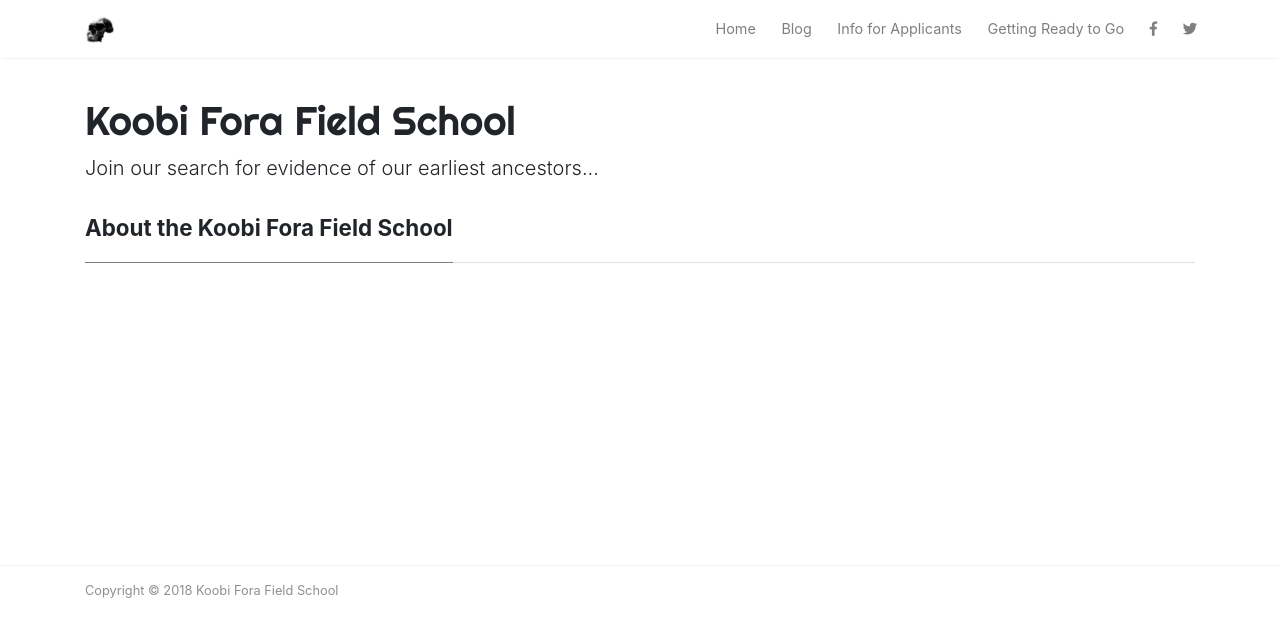
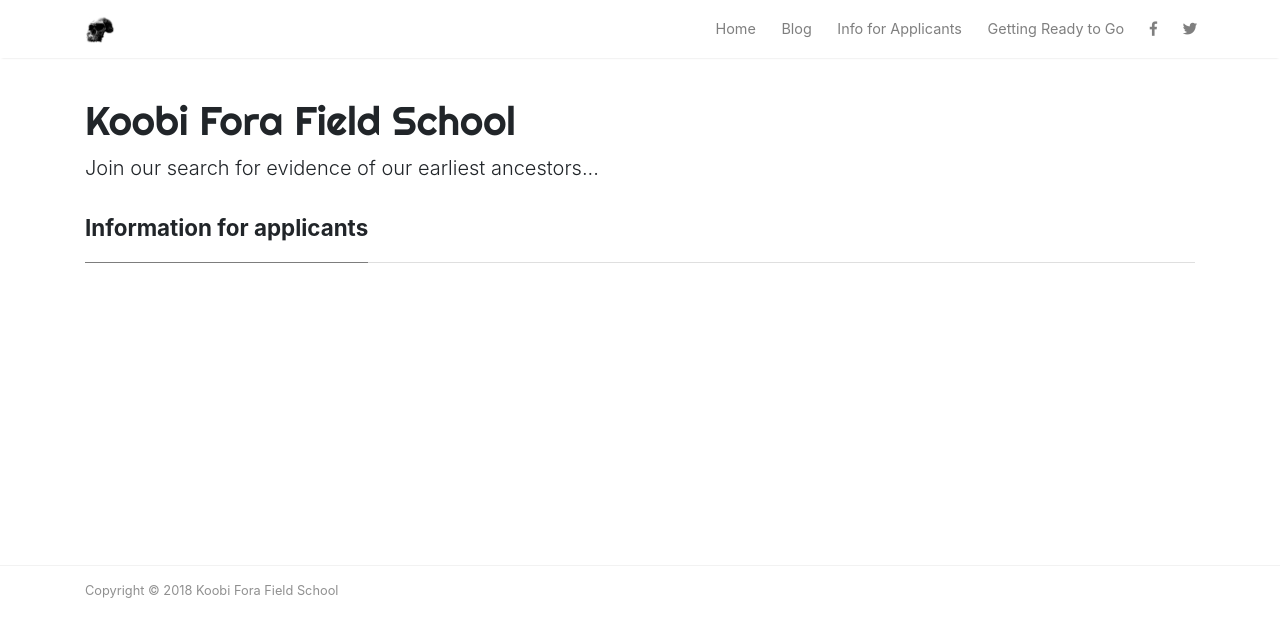
Before and after one commit to wabarr/KFFS, a Jekyll site: the page built from prospective-students.md, in a window 1280 px wide. Shown: the top 637 px of the page. Built offline with Jekyll 4.4.1, drawn with Linux system fonts in a browser that asks for light colours; nearby versions of some CDN libraries; comment, search, counter and statistics services are not loaded.

Commit message:
Update prospective-students.md

```diff
--- a/prospective-students.md
+++ b/prospective-students.md
@@ -1,5 +1,5 @@
 ---
 layout: page
-title: About the Koobi Fora Field School
+title: Information for applicants
 comments: false
 ---
```
